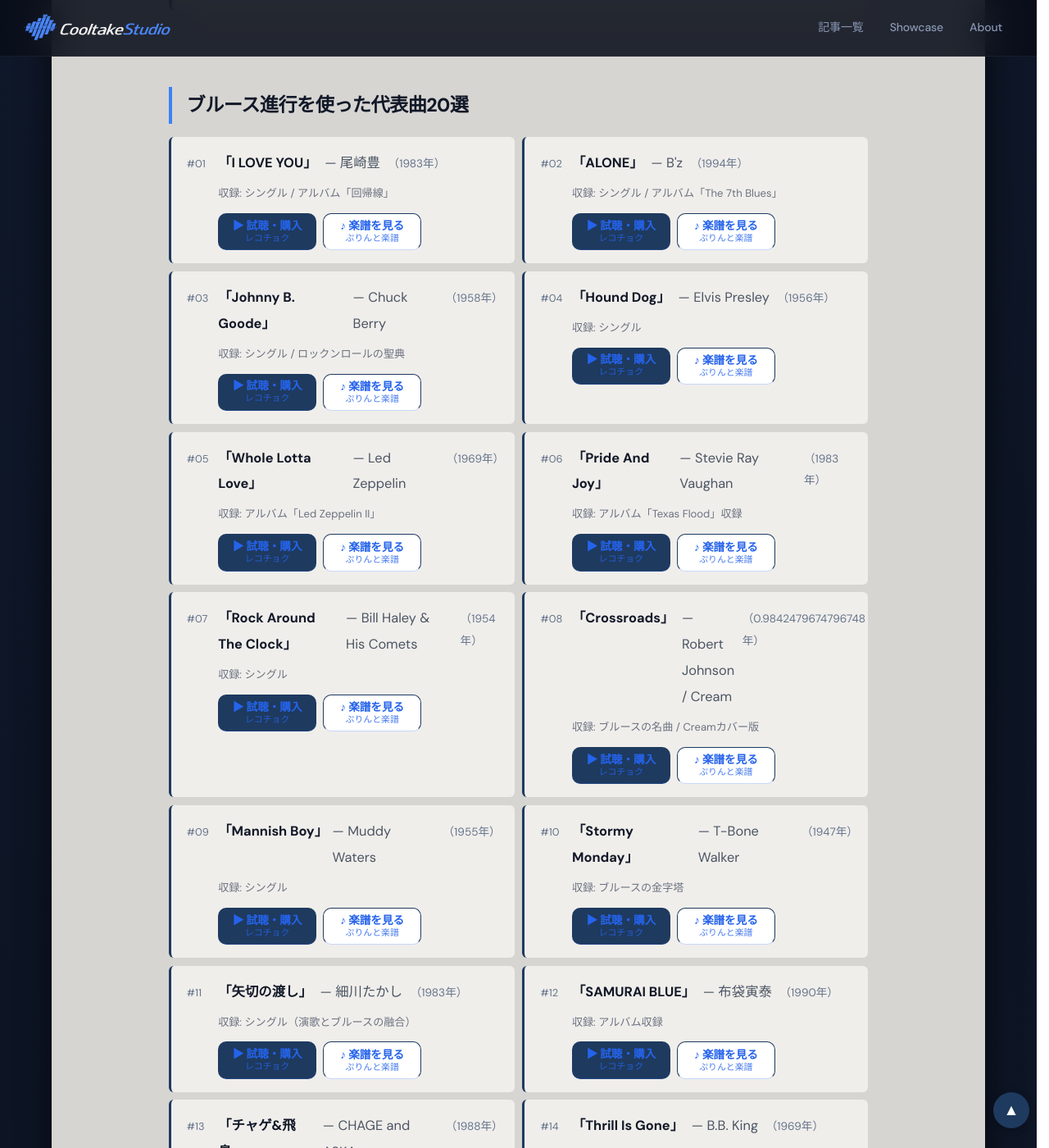
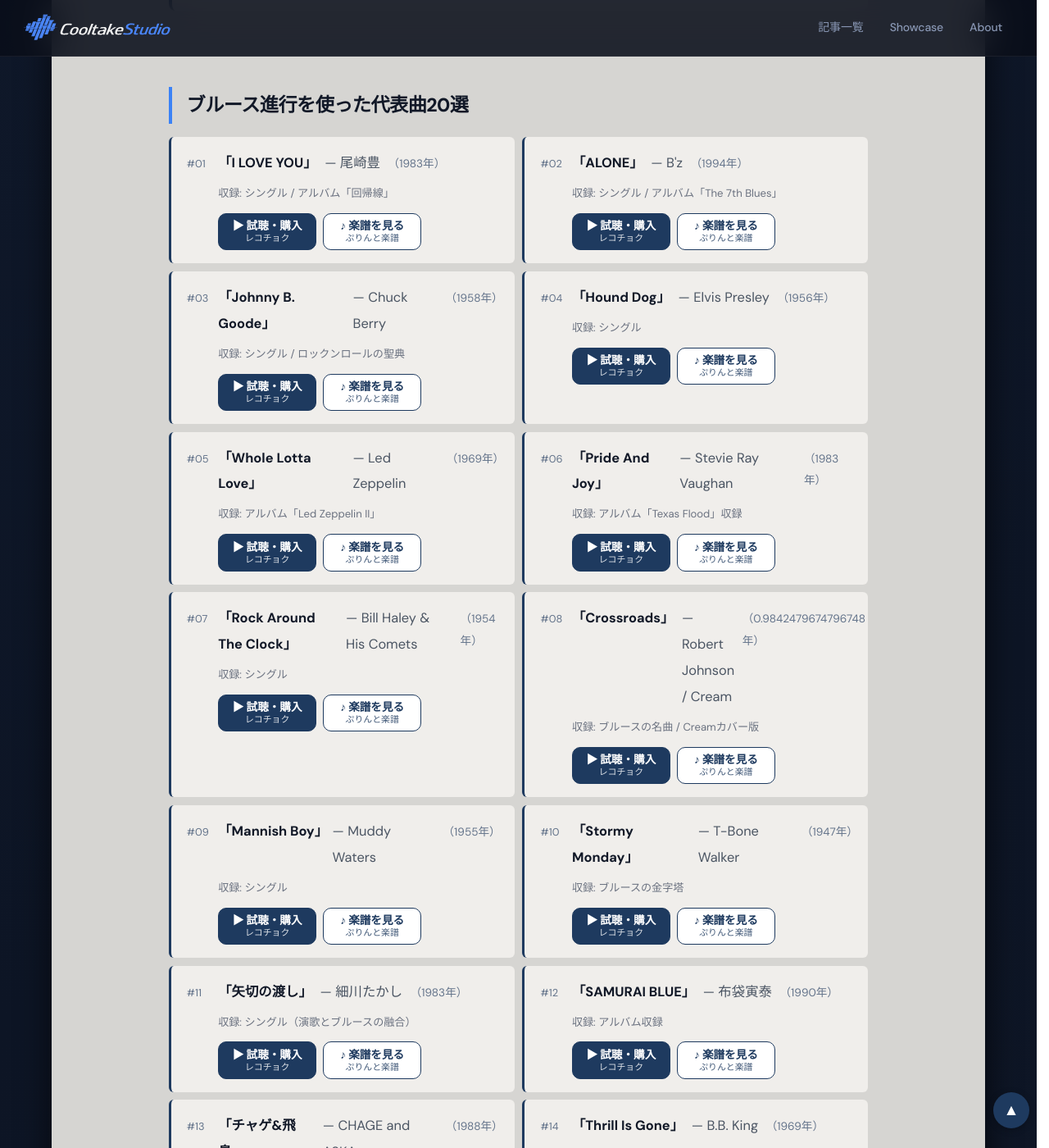
Before and after one commit to cooltake/cooltake-staging, a Jekyll site: the page built from _posts/2026-05-30-chord-progression-07-blues.md, in a window 1280 px wide and 1400 px high, scrolled down 1490 px. Shown: the whole window at 82% size. Built offline with Jekyll 4.4.1, drawn with Linux system fonts in a browser that asks for light colours; some web fonts are replaced; grey boxes are pictures that could not be loaded.

Commit message:
fix: 試聴・楽譜ボタンの文字色と枠線がサイト共通のリンク色に上書きされないようにする
Co-Authored-By: Claude Opus 5.5 <noreply@anthropic.com>

```diff
--- a/_layouts/default.html
+++ b/_layouts/default.html
@@ -31,7 +31,7 @@
     @media (min-width:769px){.nav-drawer,.nav-drawer-overlay{display:none !important;}}
     @media (max-width:768px){html,body{overflow-x:clip;}}  pre{overflow-x:auto;max-width:100%;}
     .song-grid>div>div:first-child>span:nth-child(3){order:4;}
-    .song-links{display:flex;flex-wrap:wrap;gap:.5rem;margin:.5rem 0 0 2.4rem;}.song-btn{display:inline-flex;flex-direction:column;align-items:center;justify-content:center;min-width:7.5rem;padding:.4rem .9rem;border-radius:10px;text-decoration:none !important;line-height:1.25;}.song-btn span{font-size:.85rem;font-weight:700;}.song-btn small{font-size:.68rem;opacity:.85;}.song-btn-rc{background:#1e3a5f;color:#fff !important;}.song-btn-pg{background:#fff;color:#1e3a5f !important;border:1px solid #1e3a5f;}.song-btn img{position:absolute;}
+    .song-links{display:flex;flex-wrap:wrap;gap:.5rem;margin:.5rem 0 0 2.4rem;}.song-btn{display:inline-flex;flex-direction:column;align-items:center;justify-content:center;min-width:7.5rem;padding:.4rem .9rem;border-radius:10px;text-decoration:none !important;line-height:1.25;}.song-btn span{font-size:.85rem;font-weight:700;}.song-btn small{font-size:.68rem;opacity:.85;}.post-content a.song-btn-rc{background:#1e3a5f;color:#fff !important;border:1px solid #1e3a5f !important;}.post-content a.song-btn-pg{background:#fff;color:#1e3a5f !important;border:1px solid #1e3a5f !important;}.post-content a.song-btn-rc:hover{background:#2b4d78;}.post-content a.song-btn-pg:hover{background:#eef2f7;}.song-btn img{position:absolute;}
     @media (max-width:600px){.song-grid{grid-template-columns:minmax(0,1fr) !important;}.song-grid>div{padding:.8rem 1rem !important;min-width:0;}.song-grid>div>div:first-child{display:flex !important;flex-direction:row !important;flex-wrap:wrap !important;align-items:baseline !important;gap:0 !important;margin-bottom:.3rem !important;}.song-grid>div>div:first-child::after{content:"";order:3;flex-basis:100%;height:0;}.song-grid>div>div:first-child>span{margin:0 !important;line-height:1.5 !important;white-space:nowrap;}.song-grid>div>div:first-child>span:nth-child(1){order:4;min-width:0 !important;margin-right:.4rem !important;}.song-grid>div>div:first-child>span:nth-child(2){order:1;}.song-grid>div>div:first-child>span:nth-child(3){order:2;}.song-grid>div>div:first-child>span:nth-child(4){order:5;}.song-grid>div>span{margin:.1rem 0 .5rem 0 !important;line-height:1.5 !important;}.song-links{margin-left:0 !important;}}
   </style></head>
 <body>
```
